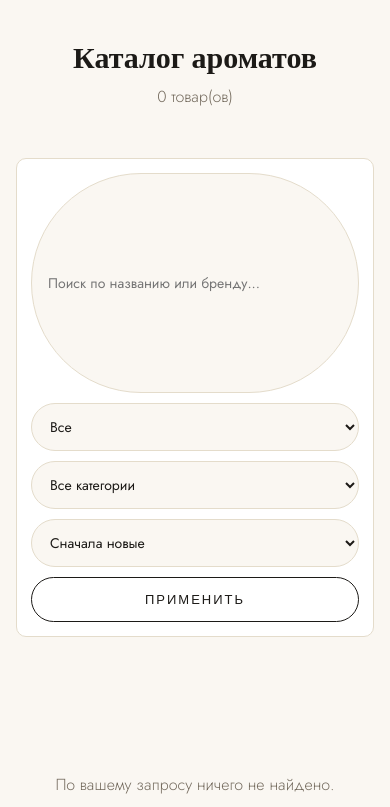
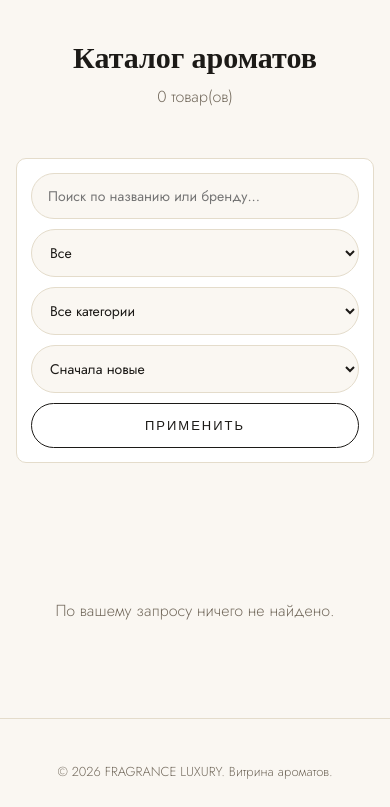
Before and after one commit to kazimovaruxsora-max/perfume-store, a Django app: page /catalog/ in a window 390 px wide. Shown: the part 65-872 px from the top of the page. After the commit the page ends 844 px from the top, so only its background shows below. Run offline with Django 5.2, Linux system fonts and the light colour scheme; data that the repository does not hold is empty.

Commit message:
Исправлен размер поля поиска на мобильных

```diff
--- a/shop/static/shop/css/style.css
+++ b/shop/static/shop/css/style.css
@@ -589,7 +589,7 @@ img { max-width: 100%; display: block; }
     .catalog-header h1 { font-size: 30px; }
 
     .filters { flex-direction: column; align-items: stretch; padding: 14px; gap: 10px; }
-    .filters__select, .filters__search { width: 100%; }
+    .filters__select, .filters__search { width: 100%; flex: none; }
 
     .product-detail { padding: 30px 0 60px; }
     .product-detail__name { font-size: 28px; }
```
